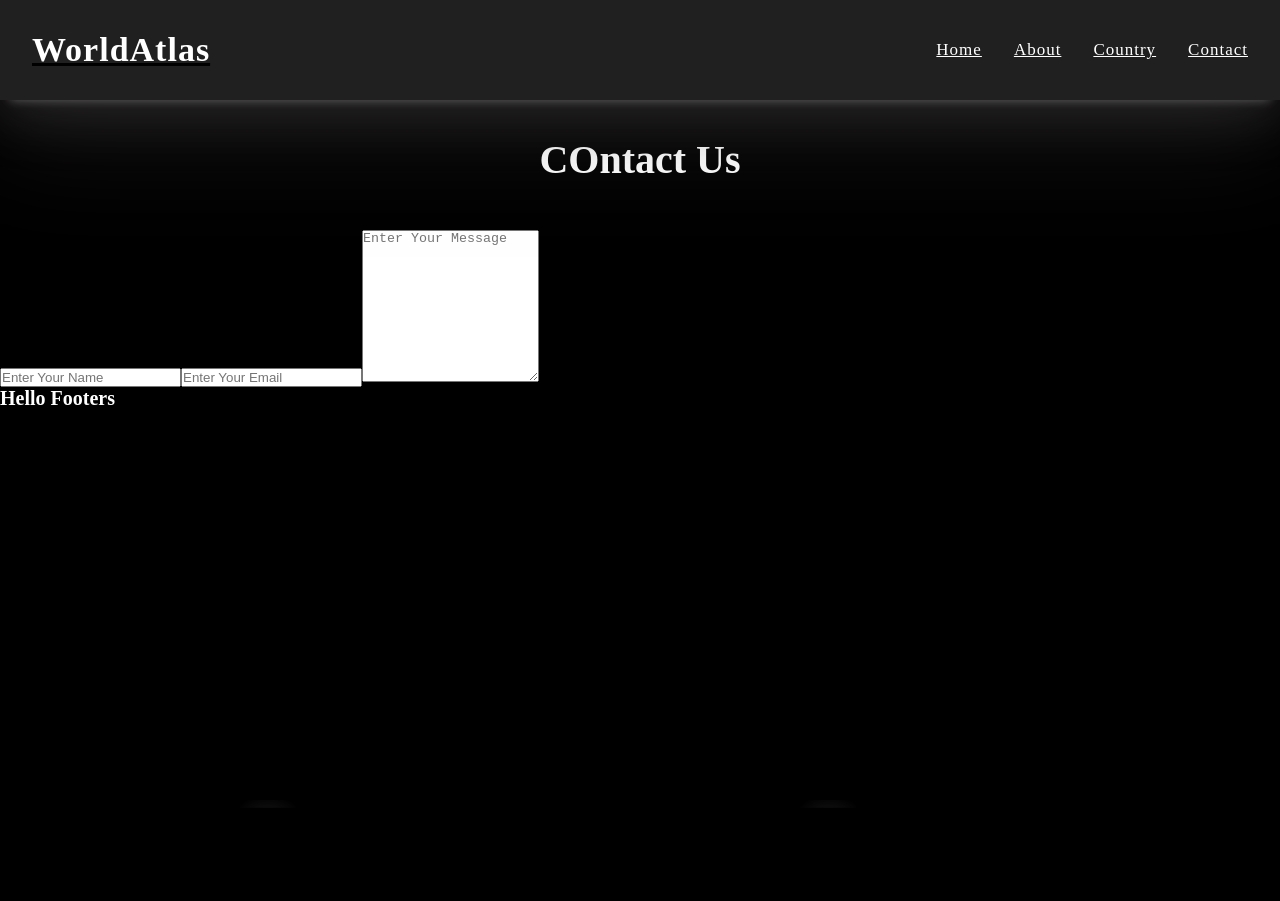
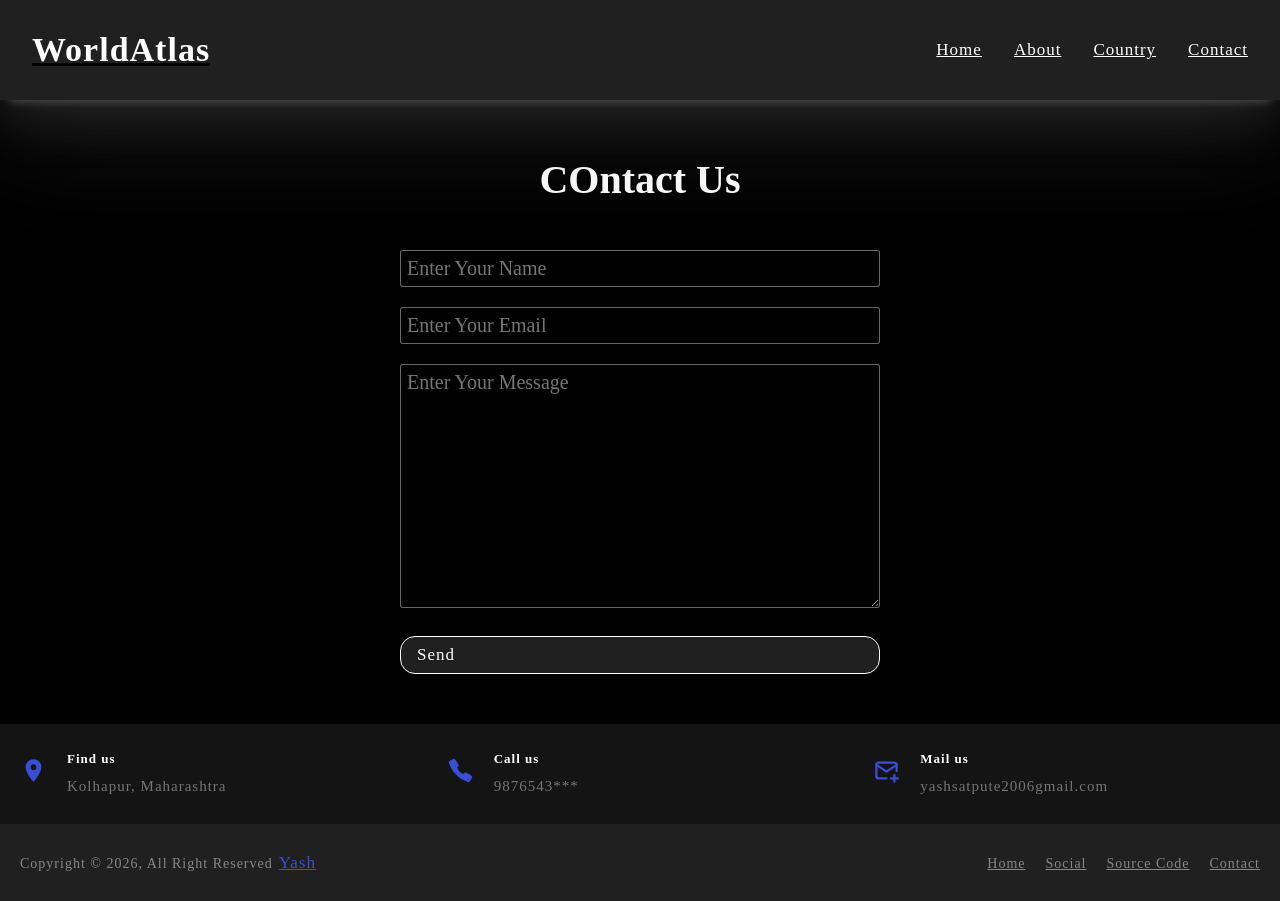
Before and after one commit to YashSatpute3142/React_Country_Project, a React (Vite) app: page /contact in a window 1280 px wide. Before the commit the page ends 800 px from the top, so only its background shows below. Built offline with nearby package versions, Linux system fonts and the light colour scheme.

Commit message:
adding contact page  and Footer section

```diff
--- a/src/App.css
+++ b/src/App.css
@@ -421,3 +421,174 @@ body::before {
   max-width: 400px;
 
 }
+
+/* Contact Us Page */
+.section-contact{
+  margin: 5rem auto;
+
+  & hr{
+    border-color: rgba(255, 255, 255, 0.6) ;
+  }
+}
+.contact-wrapper{
+  display: flex;
+  justify-content: center;
+
+  & form{
+    display: flex;
+    flex-direction: column;
+    gap: 2rem;
+    width: 100%;
+    max-width: 48rem;
+
+    & input,
+    & textarea{
+      font-family: "Urbanist";
+      background-color: #000;
+      font-size:2rem;
+      color: #fff;
+      outline: none;
+      border: 0.1rem solid rgba(255, 255, 255, 0.4);
+      padding: 2rem, 1.6rem;
+      border-radius: 0.3rem;
+      padding: 0.6rem;
+
+    }
+  }
+}
+
+
+
+@media screen and (max-width: 1320px) {
+  .grid-four-cols {
+    grid-template-columns: repeat(3, 1fr);
+  }
+}
+
+@media screen and (max-width: 980px) {
+  .grid-four-cols {
+    grid-template-columns: repeat(2, 1fr);
+  }
+}
+
+@media screen and (max-width: 760px) {
+  .grid-four-cols,
+  .grid-three-cols,
+  .grid-two-cols {
+    grid-template-columns: 1fr;
+  }
+
+  .grid--cols {
+    grid-template-columns: 1fr;
+  }
+}
+
+/* //Loader  */
+/* HTML: <div class="loader"></div> */
+.loader {
+  width: 50px;
+  padding: 8px;
+  aspect-ratio: 1;
+  border-radius: 50%;
+  background: #25b09b;
+  --_m: conic-gradient(#0000 10%, #000), linear-gradient(#000 0 0) content-box;
+  -webkit-mask: var(--_m);
+  mask: var(--_m);
+  -webkit-mask-composite: source-out;
+  mask-composite: subtract;
+  animation: l3 1s infinite linear;
+}
+@keyframes l3 {
+  to {
+    transform: rotate(1turn);
+  }
+}
+
+.loader-section {
+  height: 50vh;
+  display: flex;
+  justify-content: center;
+  align-items: center;
+
+  & .container{
+    padding-left: 2rem;
+  }
+}
+
+/* Footer */
+.footer-contact{
+  height: 10rem;
+  display: flex;
+  gap: 2rem;
+  align-items: center;
+  padding-left: 2rem;
+
+  & .icon{
+    color: #3a4ed5;
+    font-size: 2.7rem;
+
+    & .icon:nth-child(2){
+      rotate: 90deg;
+    }
+  }
+
+}
+.footer-contact-text{
+  display: flex;
+  flex-direction: column;
+  gap: 0.4rem;
+
+  & p{
+    font-size: 1.5rem;
+    color: #757575;
+  }
+
+  & p:first-child{
+    font-size: 1.3rem;
+    font-weight: bold;
+    color: #fff;
+  }
+}
+
+.footer-menu{
+  padding-right: 2rem;
+  & ul{
+    display: flex;
+    justify-content: end;
+  }
+}
+
+ul{
+  margin: 0px;
+  padding: 0px;
+}
+.footer-section{
+  background: #151414;
+  position: relative;
+
+}
+.copyright-area{
+  background: #202020;
+  padding: 25px 0;
+  padding-left: 2rem;
+}
+.copyright-text p{
+  margin: 0;
+  font-size: 14px;
+  color: #878787;
+}
+.copyright-text p a{
+  color: #3a4ed5;
+  margin-left: 0.6rem;
+}
+.footer-menu li{
+  display: inline-block;
+  margin-left: 20px;
+}
+.footer-menu li:hover a{
+  color: #3a4ed5;
+}
+.footer-menu li a{
+  font-size: 14px;
+  color: #878787;
+}
--- /dev/null
+++ b/src/api/footerApi.json
@@ -0,0 +1,17 @@
+[
+  {
+    "icon": "MdPlace",
+    "title": "Find us",
+    "details": "Kolhapur, Maharashtra"
+  },
+  {
+    "icon": "IoCallSharp",
+    "title": "Call us",
+    "details": "9876543***"
+  },
+  {
+    "icon": "TbMailPlus",
+    "title": "Mail us",
+    "details": "yashsatpute2006gmail.com"
+  }
+]
--- a/src/componants/UI/Footers.jsx
+++ b/src/componants/UI/Footers.jsx
@@ -1,3 +1,69 @@
+import footerContent from "../../api/footerApi.json";
+import { IoCallSharp } from "react-icons/io5";
+import { MdPlace } from "react-icons/md";
+import { TbMailPlus } from "react-icons/tb";
+import {NavLink} from "react-router-dom"
+
 export const Footers = () => {
-    return <h1>Hello Footers</h1>
+
+    const footerIcon = {
+        MdPlace: <MdPlace />,
+        IoCallSharp: <IoCallSharp />,
+        TbMailPlus: <TbMailPlus />,
+    }
+
+    return (
+        <footer className="footer-section">
+            <div className="container grid grid-three-cols">
+                {
+                    footerContent.map((curData, index) => {
+                        const {icon, title, details} = curData;
+                        return(
+                            <div className="footer-contact" key={index}>
+                                <div className="icon">{footerIcon[icon]}</div>
+                                <div className="footer-contact-text">
+                                    <p>{title}</p>
+                                    <p>{details}</p>
+                                </div>
+                            </div>
+                        )
+                    })
+                }
+            </div>
+            <div className="copyright-area">
+                <div className="container">
+                    <div className="grid grid-two-cols">
+                        <div className="copyright-text">
+                            <p>
+                                Copyright &copy; 2026, All Right Reserved
+                                <NavLink to="https://YashSatpute.com" target="_blank">Yash</NavLink>
+                            </p>
+                        </div>
+
+                        <div className="footer-menu">
+                            <ul>
+                                <li>
+                                    <NavLink to="/">Home</NavLink>
+                                </li>
+                                <li>
+                                    <NavLink
+                                    to="https://www.instagram.com/?hl=en"
+                                    target="_blank">Social</NavLink>
+                                </li>
+                                <li>
+                                    <NavLink
+                                    to="https://github.com/YashSatpute3142/React_Country_Project"
+                                    target="_blank">Source Code</NavLink>
+                                </li>
+                                <li>
+                                    <NavLink to="/contact">Contact</NavLink>
+                                </li>
+                            </ul>
+                        </div>
+
+                    </div>
+                </div>
+            </div>
+        </footer>
+    )
 }
--- a/src/pages/Contact.jsx
+++ b/src/pages/Contact.jsx
@@ -1,10 +1,21 @@
 export const Contact = () => {
+
+
+    const handleFormSubmit = (formData) => {
+        console.log(formData.entries());
+        const formInputData = Object.fromEntries(formData.entries())
+        console.log(formInputData);
+
+
+    }
+
     return (
         <section className="section-contact">
             <h2 className="container-title">
                 COntact Us
             </h2>
-            <form action="">
+            <div className="contact-wrapper container">
+            <form action={handleFormSubmit}>
                 <input
                 type="text"
                 required
@@ -30,7 +41,11 @@ export const Contact = () => {
                 rows="10"
                 placeholder="Enter Your Message"
                 ></textarea>
+
+                <button type="submit" value="send">Send</button>
             </form>
+
+            </div>
         </section>
     )
 }
```
